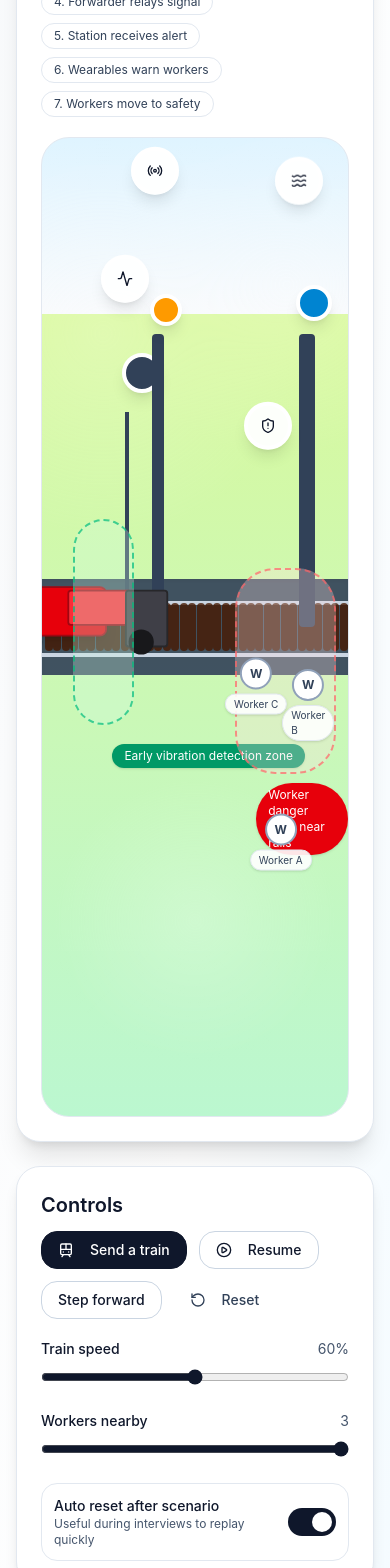
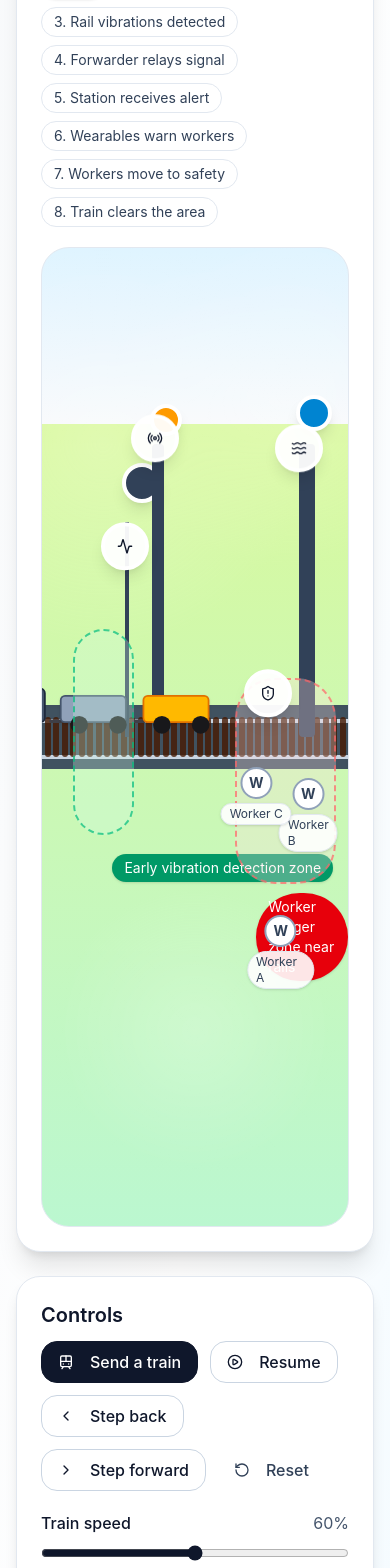
Before and after one commit to prinnevald/railhermes-demo-website, a React (Vite) app: page / in a window 390 px wide. Shown: the part 320-1888 px from the top of the page. Built offline with nearby package versions, Linux system fonts and the light colour scheme.

Commit message:
some changes

```diff
--- a/src/App.jsx
+++ b/src/App.jsx
@@ -1,4 +1,4 @@
-import React, { useEffect, useMemo, useRef, useState } from "react";
+import React, { useEffect, useRef, useState } from "react";
 import { motion, AnimatePresence } from "framer-motion";
 import {
   AlertTriangle,
@@ -10,6 +10,8 @@ import {
   RotateCcw,
   PlayCircle,
   PauseCircle,
+  ChevronLeft,
+  ChevronRight,
 } from "lucide-react";
 
 const STAGES = [
@@ -20,6 +22,7 @@ const STAGES = [
   "Station receives alert",
   "Wearables warn workers",
   "Workers move to safety",
+  "Train clears the area",
 ];
 
 const workersDefault = [
@@ -35,10 +38,21 @@ const deviceImages = {
   wearables: "/images/wearable.jpg",
 };
 
+const TRAIN_LEFT_BY_STEP = {
+  0: -28,
+  1: -14,
+  2: -2,
+  3: 10,
+  4: 22,
+  5: 34,
+  6: 52,
+  7: 88,
+};
+
 function StagePill({ active, children }) {
   return (
     <div
-      className={`rounded-full px-3 py-1 text-xs md:text-sm border transition-all ${
+      className={`rounded-full px-3 py-1 text-sm md:text-base border transition-all ${
         active
           ? "bg-black text-white border-black shadow"
           : "bg-white text-slate-700 border-slate-200"
@@ -80,7 +94,7 @@ function UIButton({ children, onClick, variant = "default", className = "", ...p
   return (
     <button
       onClick={onClick}
-      className={`inline-flex items-center justify-center gap-2 rounded-2xl px-4 py-2 text-sm font-medium transition ${styles} ${className}`}
+      className={`inline-flex items-center justify-center gap-2 rounded-2xl px-4 py-2 text-base font-medium transition ${styles} ${className}`}
       {...props}
     >
       {children}
@@ -89,7 +103,7 @@ function UIButton({ children, onClick, variant = "default", className = "", ...p
 }
 
 function BadgePill({ children }) {
-  return <span className="rounded-full border border-slate-200 px-3 py-1 text-xs">{children}</span>;
+  return <span className="rounded-full border border-slate-200 px-3 py-1 text-sm">{children}</span>;
 }
 
 function RangeSlider({ value, onChange, min, max, step = 1 }) {
@@ -130,7 +144,7 @@ function SignalDot({ x, y, delay = 0, duration = 1.6, label }) {
       animate={{ opacity: [0, 1, 1, 0], scale: [0.7, 1.1, 1, 0.8] }}
       transition={{ delay, duration, repeat: Infinity, ease: "easeInOut" }}
     >
-      <div className="-translate-x-1/2 -translate-y-1/2 rounded-full bg-sky-500/80 px-2 py-1 text-[10px] text-white shadow-lg whitespace-nowrap">
+      <div className="-translate-x-1/2 -translate-y-1/2 rounded-full bg-sky-500/80 px-2 py-1 text-sm text-white shadow-lg whitespace-nowrap">
         {label}
       </div>
     </motion.div>
@@ -171,8 +185,8 @@ function DeviceLabel({ x, y, title, subtitle, icon, active = false, imageSrc, im
         </div>
 
         <div className="pointer-events-none opacity-0 translate-y-2 group-hover:opacity-100 group-hover:translate-y-0 transition duration-200">
-          <div className="rounded-2xl border px-4 py-4 shadow-xl backdrop-blur bg-white border-slate-200 w-120">
-            <div className="mb-3 overflow-hidden rounded-xl border border-slate-200 bg-slate-100 aspect-[3/4] flex items-center justify-center">
+          <div className="rounded-2xl border px-3 py-3 shadow-xl backdrop-blur bg-white border-slate-200 w-60">
+            <div className="mb-3 overflow-hidden rounded-xl border border-slate-200 bg-slate-100 aspect-[4/5] flex items-center justify-center">
               <img
                 src={imageSrc}
                 alt={imageAlt}
@@ -183,7 +197,7 @@ function DeviceLabel({ x, y, title, subtitle, icon, active = false, imageSrc, im
                   if (fallback) fallback.style.display = "flex";
                 }}
               />
-              <div className="hidden h-full w-full items-center justify-center text-center text-xs text-slate-500 p-4">
+              <div className="hidden h-full w-full items-center justify-center text-center text-sm text-slate-500 p-4">
                 Placeholder image for {title}
               </div>
             </div>
@@ -212,13 +226,13 @@ function Worker({ x, y, safeX, safeY, alerted, moved, name }) {
         <motion.div
           animate={alerted ? { y: [0, -2, 0] } : { y: 0 }}
           transition={{ duration: 0.7, repeat: alerted ? Infinity : 0 }}
-          className={`h-8 w-8 rounded-full border-2 flex items-center justify-center text-xs font-bold ${
+          className={`h-8 w-8 rounded-full border-2 flex items-center justify-center text-sm font-bold ${
             alerted ? "bg-red-50 border-red-500 text-red-700" : "bg-white border-slate-400 text-slate-700"
           }`}
         >
           W
         </motion.div>
-        <div className="rounded-full bg-white/90 border border-slate-200 px-2 py-0.5 text-[10px] text-slate-700 shadow-sm">
+        <div className="rounded-full bg-white/90 border border-slate-200 px-2 py-0.5 text-xs text-slate-700 shadow-sm">
           {name}
         </div>
         <AnimatePresence>
@@ -227,7 +241,7 @@ function Worker({ x, y, safeX, safeY, alerted, moved, name }) {
               initial={{ opacity: 0, scale: 0.8 }}
               animate={{ opacity: 1, scale: 1 }}
               exit={{ opacity: 0, scale: 0.8 }}
-              className="rounded-full bg-red-600 px-2 py-0.5 text-[10px] text-white shadow"
+              className="rounded-full bg-red-600 px-2 py-0.5 text-xs text-white shadow"
             >
               ALERT
             </motion.div>
@@ -238,79 +252,115 @@ function Worker({ x, y, safeX, safeY, alerted, moved, name }) {
   );
 }
 
+function TrainWithCars() {
+  return (
+    <div className="relative h-20 w-[330px] scale-[0.88] origin-left">
+      <div className="absolute left-0 bottom-1 h-16 w-[110px]">
+        <div className="absolute bottom-5 left-1 h-8 w-[64px] rounded-md bg-red-500 border-2 border-red-700 shadow-md" />
+        <div className="absolute bottom-8 left-[52px] h-8 w-[28px] rounded-t-md rounded-b-sm bg-red-400 border-2 border-red-700" />
+        <div className="absolute bottom-5 left-[78px] h-10 w-[24px] rounded-md bg-slate-600 border-2 border-slate-800" />
+        <div className="absolute bottom-2 left-[18px] h-5 w-5 rounded-full bg-zinc-900" />
+        <div className="absolute bottom-2 left-[76px] h-5 w-5 rounded-full bg-zinc-900" />
+      </div>
+
+      <div className="absolute left-[106px] bottom-6 h-1 w-4 bg-zinc-700 rounded" />
+
+      <div className="absolute left-[118px] bottom-1 h-16 w-[88px]">
+        <div className="absolute bottom-5 left-0 h-8 w-[76px] rounded-md bg-slate-400 border-2 border-slate-600 shadow-sm" />
+        <div className="absolute bottom-2 left-[12px] h-5 w-5 rounded-full bg-zinc-900" />
+        <div className="absolute bottom-2 left-[56px] h-5 w-5 rounded-full bg-zinc-900" />
+      </div>
+
+      <div className="absolute left-[200px] bottom-6 h-1 w-4 bg-zinc-700 rounded" />
+
+      <div className="absolute left-[212px] bottom-1 h-16 w-[88px]">
+        <div className="absolute bottom-5 left-0 h-8 w-[76px] rounded-md bg-amber-400 border-2 border-amber-600 shadow-sm" />
+        <div className="absolute bottom-2 left-[12px] h-5 w-5 rounded-full bg-zinc-900" />
+        <div className="absolute bottom-2 left-[56px] h-5 w-5 rounded-full bg-zinc-900" />
+      </div>
+    </div>
+  );
+}
+
 export default function RailwaySafetyInteractiveDemo() {
   const [step, setStep] = useState(0);
   const [isRunning, setIsRunning] = useState(false);
   const [trainSpeed, setTrainSpeed] = useState([60]);
-  const [workerCount, setWorkerCount] = useState([3]);
   const [autoReset, setAutoReset] = useState(true);
-  const [scenarioCount, setScenarioCount] = useState(0);
-  const intervalRef = useRef(null);
+  const [teleportTrain, setTeleportTrain] = useState(false);
 
-  const workers = useMemo(() => workersDefault.slice(0, workerCount[0]), [workerCount]);
+  const stepTimeoutRef = useRef(null);
+  const finishTimeoutRef = useRef(null);
+
+  const workers = workersDefault;
+  const stepDelay = Math.max(1100, 2600 - trainSpeed[0] * 12);
+  const trainMoveDuration = Math.max(0.7, 1.6 - trainSpeed[0] / 120);
+  const trainLeft = TRAIN_LEFT_BY_STEP[step] ?? TRAIN_LEFT_BY_STEP[0];
+
+  const clearTimers = () => {
+    if (stepTimeoutRef.current) clearTimeout(stepTimeoutRef.current);
+    if (finishTimeoutRef.current) clearTimeout(finishTimeoutRef.current);
+    stepTimeoutRef.current = null;
+    finishTimeoutRef.current = null;
+  };
 
   const reset = () => {
+    clearTimers();
     setIsRunning(false);
+    setTeleportTrain(true);
     setStep(0);
-    if (intervalRef.current) clearInterval(intervalRef.current);
+    setTimeout(() => setTeleportTrain(false), 40);
   };
 
   const startScenario = () => {
-    setScenarioCount((v) => v + 1);
+    clearTimers();
+    setTeleportTrain(true);
+    setStep(0);
+    setIsRunning(false);
+    setTimeout(() => {
+      setTeleportTrain(false);
       setStep(1);
       setIsRunning(true);
+    }, 40);
   };
 
-  const nextStep = () => {
-    setStep((prev) => {
-      if (prev >= STAGES.length - 1) {
+  const stepForward = () => {
+    clearTimers();
+    setIsRunning(false);
+    setStep((prev) => Math.min(prev + 1, STAGES.length - 1));
+  };
+
+  const stepBack = () => {
+    clearTimers();
+    setIsRunning(false);
+    setStep((prev) => Math.max(prev - 1, 0));
+  };
+
+  useEffect(() => {
+    clearTimers();
+
+    if (!isRunning) return;
+
+    if (step >= STAGES.length - 1) {
       if (autoReset) {
-          setTimeout(() => {
+        finishTimeoutRef.current = setTimeout(() => {
+          setIsRunning(false);
+          setTeleportTrain(true);
           setStep(0);
-            setIsRunning(false);
-          }, 1600);
+          setTimeout(() => setTeleportTrain(false), 40);
+        }, 5000);
       } else {
         setIsRunning(false);
       }
-        return prev;
-      }
-      return prev + 1;
-    });
-  };
-
-  useEffect(() => {
-    if (!isRunning) {
-      if (intervalRef.current) clearInterval(intervalRef.current);
       return;
     }
 
-    const base = 1500;
-    const speedFactor = (110 - trainSpeed[0]) * 8;
-    const delay = Math.max(1000, base + speedFactor);
+    stepTimeoutRef.current = setTimeout(() => {
+      setStep((prev) => Math.min(prev + 1, STAGES.length - 1));
+    }, stepDelay);
 
-    intervalRef.current = setInterval(() => {
-      setStep((prev) => {
-        if (prev >= STAGES.length - 1) {
-          clearInterval(intervalRef.current);
-          intervalRef.current = null;
-          if (autoReset) {
-            setTimeout(() => {
-              setStep(0);
-              setIsRunning(false);
-            }, 1600);
-          } else {
-            setIsRunning(false);
-          }
-          return prev;
-        }
-        return prev + 1;
-      });
-    }, delay);
-
-    return () => {
-      if (intervalRef.current) clearInterval(intervalRef.current);
-    };
-  }, [isRunning, trainSpeed, autoReset, scenarioCount]);
+    return clearTimers;
+  }, [isRunning, step, stepDelay, autoReset]);
 
   const vibrationDetected = step >= 2;
   const relayActive = step >= 3;
@@ -326,7 +376,7 @@ export default function RailwaySafetyInteractiveDemo() {
             <div className="flex flex-col gap-3 md:flex-row md:items-center md:justify-between">
               <div>
                 <PanelTitle className="text-2xl md:text-3xl">Railway Worker Safety Demo</PanelTitle>
-                <p className="text-sm text-slate-600 mt-2 max-w-2xl">
+                <p className="text-base text-slate-600 mt-2 max-w-2xl">
                   Interactive static presentation showing how rail vibrations are detected, forwarded over distance, and turned into alerts for workers wearing warning devices.
                 </p>
               </div>
@@ -350,52 +400,43 @@ export default function RailwaySafetyInteractiveDemo() {
             <div className="relative h-[980px] w-full overflow-hidden rounded-[28px] border border-slate-200 bg-[linear-gradient(180deg,#dff4ff_0%,#f8fafc_18%,#d9f99d_18%,#bbf7d0_100%)]">
               <div className="absolute inset-0 opacity-20 bg-[radial-gradient(circle_at_20%_20%,white,transparent_25%),radial-gradient(circle_at_80%_15%,white,transparent_20%),radial-gradient(circle_at_50%_80%,white,transparent_18%)]" />
 
-              <div className="absolute left-0 right-0 top-[50%] h-24 -translate-y-1/2 bg-slate-700/90 shadow-inner" />
-              <div className="absolute left-0 right-0 top-[47.3%] h-1 bg-slate-300" />
-              <div className="absolute left-0 right-0 top-[52.7%] h-1 bg-slate-300" />
+              <div className="absolute left-0 right-0 top-[50%] h-16 -translate-y-1/2 bg-slate-700/90 shadow-inner" />
+              <div className="absolute left-0 right-0 top-[48.2%] h-1 bg-slate-300" />
+              <div className="absolute left-0 right-0 top-[51.8%] h-1 bg-slate-300" />
 
               {Array.from({ length: 36 }).map((_, i) => (
                 <div
                   key={i}
-                  className="absolute top-[50%] h-12 w-2 -translate-y-1/2 bg-amber-950/80 rounded"
+                  className="absolute top-[50%] h-10 w-1.5 -translate-y-1/2 bg-amber-950/80 rounded"
                   style={{ left: `${1 + i * 2.75}%` }}
                 />
               ))}
 
-              {/* Rail sensor moved noticeably to the right */}
               <div className="absolute left-[27%] top-[28%] h-[22%] w-1 bg-slate-700" />
               <div className="absolute left-[26.2%] top-[22%] h-10 w-10 rounded-full bg-slate-700 border-4 border-white shadow-lg" />
 
-              {/* Forwarder close to sensor */}
               <div className="absolute left-[36%] top-[20%] h-[28%] w-3 rounded bg-slate-700" />
               <div className="absolute left-[35.2%] top-[16%] h-8 w-8 rounded-full bg-amber-500 border-4 border-white shadow-lg" />
 
-              {/* Station near workers */}
               <div className="absolute left-[84%] top-[20%] h-[30%] w-4 rounded bg-slate-700" />
               <div className="absolute left-[83.1%] top-[15%] h-9 w-9 rounded-full bg-sky-600 border-4 border-white shadow-lg" />
 
               <motion.div
-                className="absolute top-[43%] scale-90 origin-left"
-                animate={{ left: step >= 1 ? ["-20%", "200%"] : "-20%" }}
-                transition={{ duration: Math.max(11.5, 40 - trainSpeed[0] / 11), ease: "linear" }}
-                style={{ left: "-20%" }}
+                className="absolute top-[43%] origin-left"
+                animate={{ left: `${trainLeft}%` }}
+                transition={teleportTrain ? { duration: 0 } : { duration: trainMoveDuration, ease: "easeInOut" }}
+                style={{ left: `${trainLeft}%` }}
               >
-                <div className="relative h-28 w-56">
-                  <div className="absolute bottom-8 left-3 h-14 w-32 rounded-lg bg-red-600 shadow-lg border-2 border-red-800" />
-                  <div className="absolute bottom-11 left-24 h-10 w-18 rounded bg-red-500 border-2 border-red-800" />
-                  <div className="absolute bottom-5 left-40 h-16 w-12 rounded bg-zinc-700 border-2 border-zinc-800" />
-                  <div className="absolute bottom-3 left-10 h-7 w-7 rounded-full bg-zinc-900" />
-                  <div className="absolute bottom-3 left-41 h-7 w-7 rounded-full bg-zinc-900" />
-                </div>
+                <TrainWithCars />
               </motion.div>
 
               <AnimatePresence>
-                {step >= 1 && (
+                {step >= 1 && step < 7 && (
                   <motion.div
                     initial={{ opacity: 0 }}
                     animate={{ opacity: 1 }}
                     exit={{ opacity: 0 }}
-                    className="absolute left-[2%] top-[34%] rounded-full bg-white/95 px-3 py-1 text-xs font-medium border border-slate-200 shadow"
+                    className="absolute left-[2%] top-[34%] rounded-full bg-white/95 px-3 py-1 text-sm font-medium border border-slate-200 shadow"
                   >
                     Train approaching from far outside the monitored zone
                   </motion.div>
@@ -411,7 +452,7 @@ export default function RailwaySafetyInteractiveDemo() {
               )}
 
               <div className="absolute left-[10%] top-[39%] h-[21%] w-[20%] rounded-[40px] border-2 border-dashed border-emerald-500/70 bg-emerald-100/30" />
-              <div className="absolute left-[23%] top-[62%] rounded-full bg-emerald-600 px-3 py-1 text-xs text-white shadow">
+              <div className="absolute left-[23%] top-[62%] rounded-full bg-emerald-600 px-3 py-1 text-sm text-white shadow">
                 Early vibration detection zone
               </div>
 
@@ -449,11 +490,11 @@ export default function RailwaySafetyInteractiveDemo() {
               )}
 
               <div className="absolute left-[63%] top-[44%] h-[21%] w-[33%] rounded-[40px] border-2 border-dashed border-red-400/70 bg-red-100/30" />
-              <div className="absolute left-[70%] top-[66%] rounded-full bg-red-600 px-3 py-1 text-xs text-white shadow">
+              <div className="absolute left-[70%] top-[66%] rounded-full bg-red-600 px-3 py-1 text-sm text-white shadow">
                 Worker danger zone near rails
               </div>
 
-              {workers.map((w) => (
+              {workersDefault.map((w) => (
                 <Worker
                   key={w.id}
                   x={w.x}
@@ -474,7 +515,7 @@ export default function RailwaySafetyInteractiveDemo() {
                 icon={<Activity className="h-4 w-4" />}
                 active={vibrationDetected}
                 imageSrc={deviceImages.railSensor}
-                imageAlt="Rail sensor placeholder"
+                imageAlt="Rail sensor"
               />
               <DeviceLabel
                 x={37}
@@ -484,7 +525,7 @@ export default function RailwaySafetyInteractiveDemo() {
                 icon={<Radio className="h-4 w-4" />}
                 active={relayActive}
                 imageSrc={deviceImages.forwarder}
-                imageAlt="Forwarder placeholder"
+                imageAlt="Forwarder"
               />
               <DeviceLabel
                 x={84}
@@ -494,7 +535,7 @@ export default function RailwaySafetyInteractiveDemo() {
                 icon={<Waves className="h-4 w-4" />}
                 active={stationActive}
                 imageSrc={deviceImages.station}
-                imageAlt="Station device placeholder"
+                imageAlt="Station device"
               />
               <DeviceLabel
                 x={74}
@@ -504,20 +545,39 @@ export default function RailwaySafetyInteractiveDemo() {
                 icon={<ShieldAlert className="h-4 w-4" />}
                 active={workersAlerted}
                 imageSrc={deviceImages.wearables}
-                imageAlt="Wearable placeholder"
+                imageAlt="Wearables"
               />
 
               <AnimatePresence>
                 {workersMoved && (
+                  <>
                     <motion.div
                       initial={{ opacity: 0, y: 8 }}
                       animate={{ opacity: 1, y: 0 }}
                       exit={{ opacity: 0, y: 8 }}
                       className="absolute right-4 bottom-4 rounded-2xl bg-emerald-600 px-4 py-3 text-white shadow-xl"
                     >
-                    <div className="font-semibold">Workers reached safer positions</div>
-                    <div className="text-xs text-emerald-50 mt-1">Train continues through while the area is cleared</div>
+                      <div className="font-semibold text-lg">
+                        {step >= 7 ? "Train passed safely" : "Workers reached safer positions"}
+                      </div>
+                      <div className="text-sm text-emerald-50 mt-1">
+                        {step >= 7
+                          ? "The train clears the work area in a separate final step."
+                          : "Workers are clear of the rails. The next step sends the train out of the scene."}
+                      </div>
                     </motion.div>
+
+                    {step >= 7 && (
+                      <motion.div
+                        initial={{ opacity: 0, scale: 0.96 }}
+                        animate={{ opacity: 1, scale: 1 }}
+                        exit={{ opacity: 0, scale: 0.96 }}
+                        className="absolute right-6 top-[36%] rounded-full bg-emerald-600 px-4 py-2 text-sm font-medium text-white shadow-lg"
+                      >
+                        Train passed safely
+                      </motion.div>
+                    )}
+                  </>
                 )}
               </AnimatePresence>
             </div>
@@ -539,7 +599,12 @@ export default function RailwaySafetyInteractiveDemo() {
                   {isRunning ? <PauseCircle className="mr-2 h-4 w-4" /> : <PlayCircle className="mr-2 h-4 w-4" />}
                   {isRunning ? "Pause" : "Resume"}
                 </UIButton>
-                <UIButton onClick={nextStep} variant="outline">
+                <UIButton onClick={stepBack} variant="outline">
+                  <ChevronLeft className="mr-2 h-4 w-4" />
+                  Step back
+                </UIButton>
+                <UIButton onClick={stepForward} variant="outline">
+                  <ChevronRight className="mr-2 h-4 w-4" />
                   Step forward
                 </UIButton>
                 <UIButton onClick={reset} variant="ghost">
@@ -549,25 +614,19 @@ export default function RailwaySafetyInteractiveDemo() {
               </div>
 
               <div className="space-y-2">
-                <div className="flex items-center justify-between text-sm">
+                <div className="flex items-center justify-between text-base">
                   <span className="font-medium">Train speed</span>
                   <span className="text-slate-600">{trainSpeed[0]}%</span>
                 </div>
                 <RangeSlider value={trainSpeed[0]} onChange={setTrainSpeed} min={20} max={100} step={5} />
               </div>
 
-              <div className="space-y-2">
-                <div className="flex items-center justify-between text-sm">
-                  <span className="font-medium">Workers nearby</span>
-                  <span className="text-slate-600">{workerCount[0]}</span>
-                </div>
-                <RangeSlider value={workerCount[0]} onChange={setWorkerCount} min={1} max={3} step={1} />
-              </div>
-
               <div className="flex items-center justify-between rounded-2xl border border-slate-200 p-3">
                 <div>
-                  <div className="text-sm font-medium">Auto reset after scenario</div>
-                  <div className="text-xs text-slate-600">Useful during interviews to replay quickly</div>
+                  <div className="text-base font-medium">Auto reset after final step</div>
+                  <div className="text-sm text-slate-600">
+                    Train pauses for 5 seconds at the end, then teleports back.
+                  </div>
                 </div>
                 <Toggle checked={autoReset} onChange={setAutoReset} />
               </div>
@@ -580,19 +639,20 @@ export default function RailwaySafetyInteractiveDemo() {
             </PanelHeader>
             <PanelContent>
               <div className="rounded-2xl bg-slate-50 border border-slate-200 p-4">
-                <div className="flex items-center gap-2 text-sm font-semibold">
+                <div className="flex items-center gap-2 text-base font-semibold">
                   <AlertTriangle className="h-4 w-4" />
                   Current stage
                 </div>
-                <div className="mt-3 text-lg font-semibold">{STAGES[step]}</div>
-                <p className="mt-2 text-sm text-slate-600 leading-6">
+                <div className="mt-3 text-xl font-semibold">{STAGES[step]}</div>
+                <p className="mt-2 text-base text-slate-600 leading-7">
                   {step === 0 && "The system is waiting. No train has entered the monitored section yet."}
-                  {step === 1 && "A train is still far away and approaching the monitored section from a much greater distance."}
-                  {step === 2 && "The rail sensor detects vibration well before the train reaches the sensor location, triggering an early warning event."}
-                  {step === 3 && "The nearby forwarder wirelessly receives the signal and relays it over long range."}
-                  {step === 4 && "The station device near the workers receives the warning message and prepares local broadcast."}
-                  {step === 5 && "Wearable devices alert workers immediately so they know a train is coming."}
-                  {step === 6 && "Workers spread outward into safer positions while the train keeps passing through the section."}
+                  {step === 1 && "The train moves into the monitored approach zone."}
+                  {step === 2 && "The rail sensor detects vibration before the train reaches the workers."}
+                  {step === 3 && "The forwarder relays the warning further down the line."}
+                  {step === 4 && "The station device near the workers receives the alert."}
+                  {step === 5 && "Wearables warn workers that a train is approaching."}
+                  {step === 6 && "Workers spread outward into safer positions and the train pauses before the final clearance step."}
+                  {step === 7 && "The train clears the work area in a separate final step after workers are already safe."}
                 </p>
               </div>
             </PanelContent>
@@ -605,14 +665,14 @@ export default function RailwaySafetyInteractiveDemo() {
             <PanelContent>
               <div className="grid gap-3">
                 {[
-                  "Toggle between one-way rail section and a larger industrial site layout.",
-                  "Add an option to simulate different warning distances or train speeds.",
-                  "Let the user click each device to view its role, location, and communication type.",
-                  "Show estimated timeline from detection to worker alert as a visual progress bar.",
-                  "Add a comparison mode: current manual safety process vs. automated warning process.",
-                  "Display a night/fog mode to emphasize why autonomous warning matters in low visibility.",
+                  "Add click-to-explain hotspots directly on each device.",
+                  "Show a horizontal timeline that tracks the current stage visually.",
+                  "Add a low-visibility mode with fog or nighttime lighting.",
+                  "Create a comparison mode between manual lookout and automated detection.",
+                  "Add an industrial site map view as an alternative scene.",
+                  "Display the warning propagation delay as metrics beside the scene.",
                 ].map((idea) => (
-                  <div key={idea} className="rounded-2xl border border-slate-200 p-3 text-sm text-slate-700 bg-white">
+                  <div key={idea} className="rounded-2xl border border-slate-200 p-3 text-base text-slate-700 bg-white">
                     {idea}
                   </div>
                 ))}
```
Lines whose indentation alone changed are shown as unchanged.
